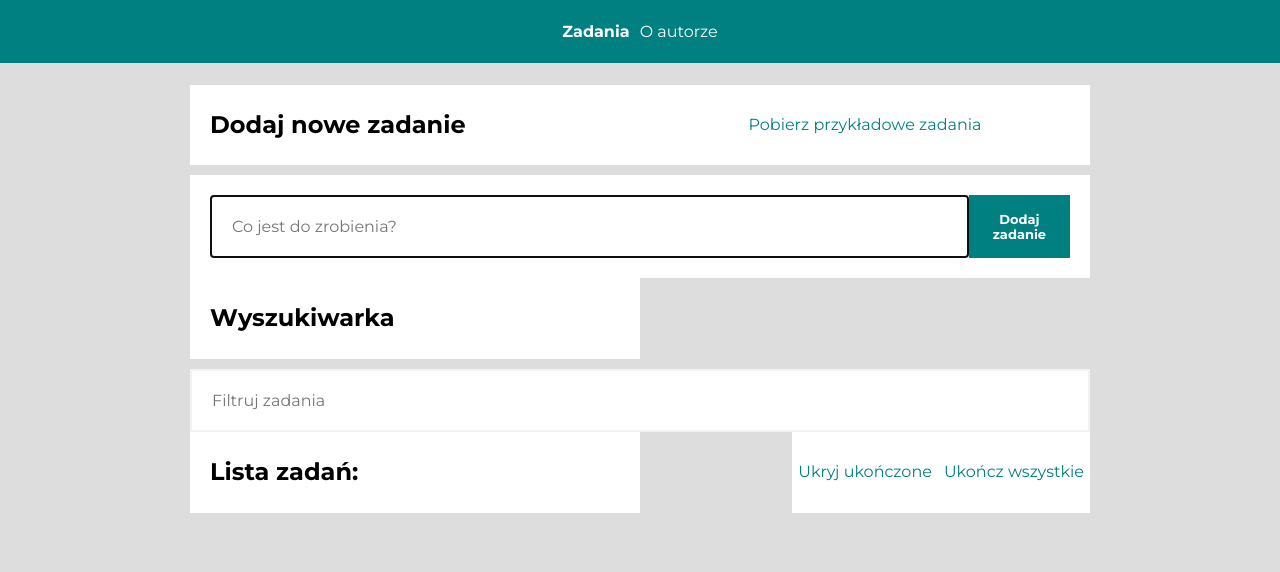
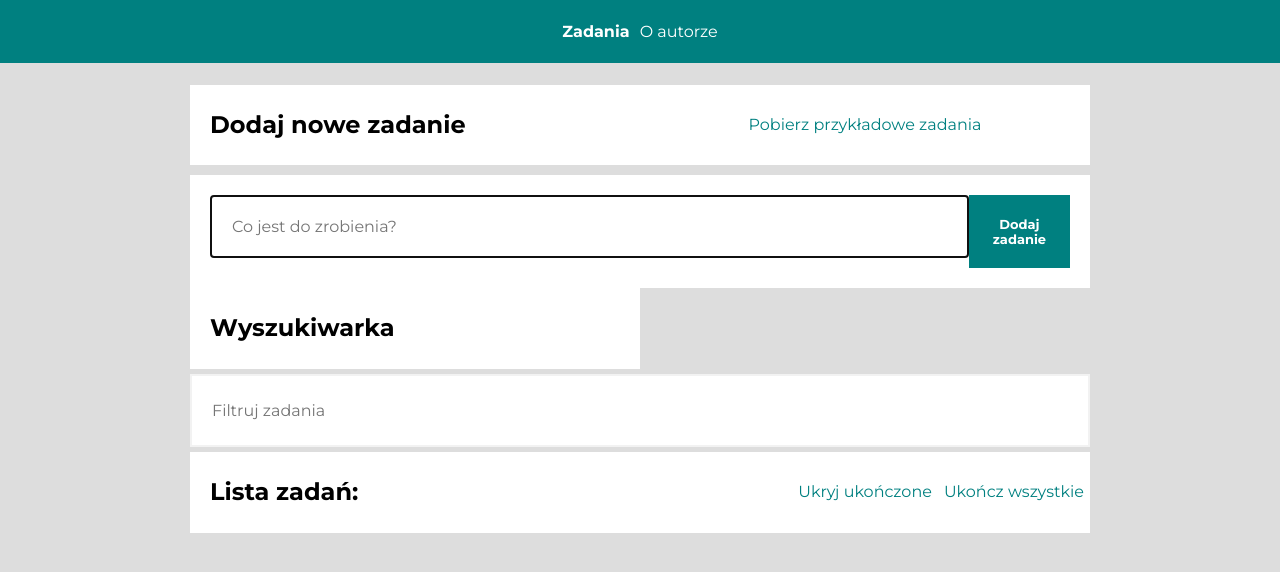
Before and after one commit to tomecky1/todo-list-react, a React (Create React App) app: page /zadania#/zadania in a window 1280 px wide. Shown: the top 572 px of the page. Built offline with nearby package versions, Linux system fonts and the light colour scheme.

Commit message:
a little trick to fix layout;)

```diff
--- a/src/features/tasks/Input/index.js
+++ b/src/features/tasks/Input/index.js
@@ -5,4 +5,5 @@ export const Input = styled.input`
   width: 100%;
   height: 100%;
   padding: 20px;
+  margin-bottom: 10px;
 `;
--- a/src/features/tasks/TasksPage/Buttons/index.js
+++ b/src/features/tasks/TasksPage/Buttons/index.js
@@ -8,6 +8,7 @@ const Buttons = () => {
 
   return (
     <div className="buttons">
+      <div className="filler"></div>
       <button
         className="buttonHideDone"
         onClick={() => dispatch(toggleHideDone())}
--- a/src/index.css
+++ b/src/index.css
@@ -179,3 +179,8 @@ body {
   background-color: #fff;
   align-content: center;
 }
+
+.filler {
+  flex-grow: 1;
+  background-color: #fff;
+}
```
